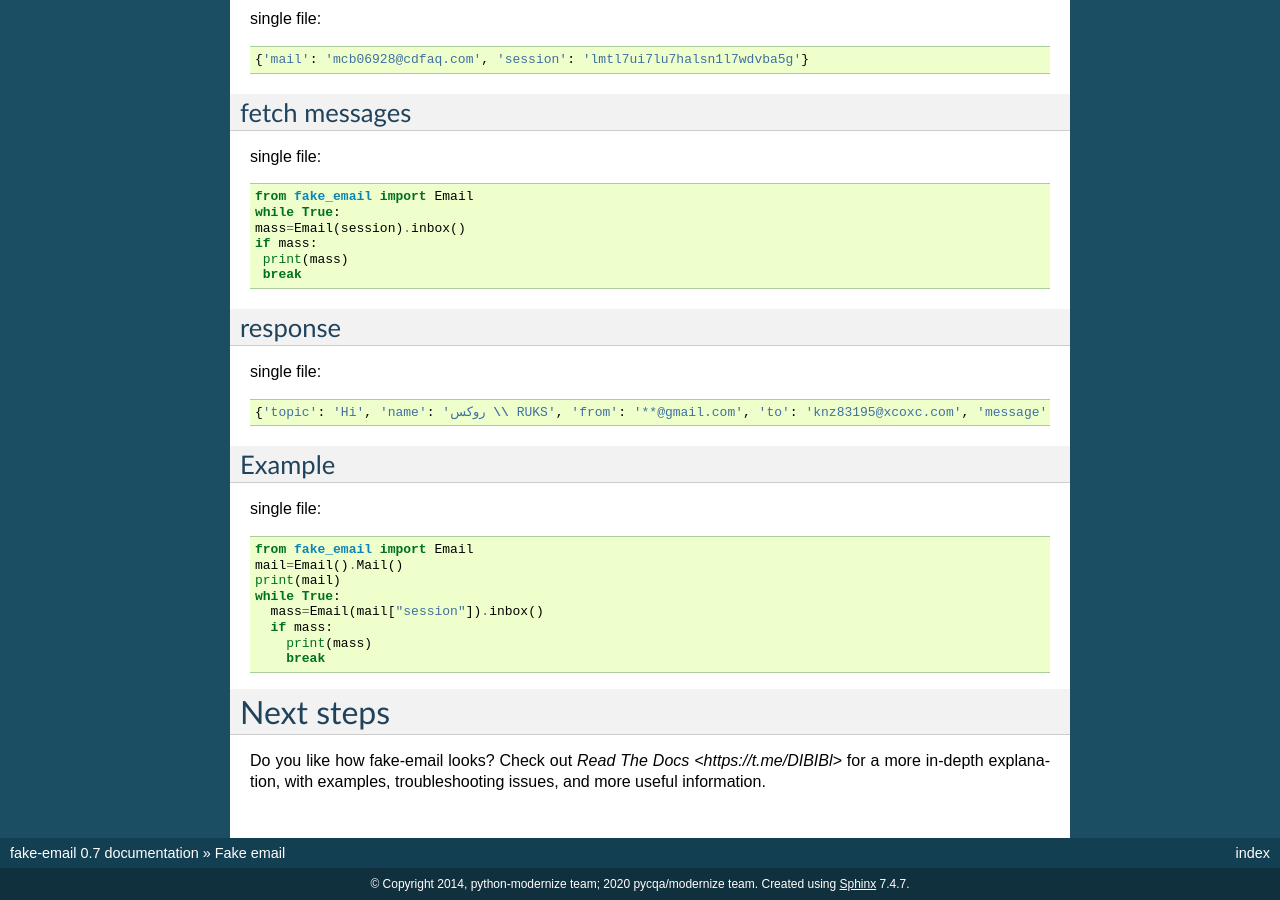
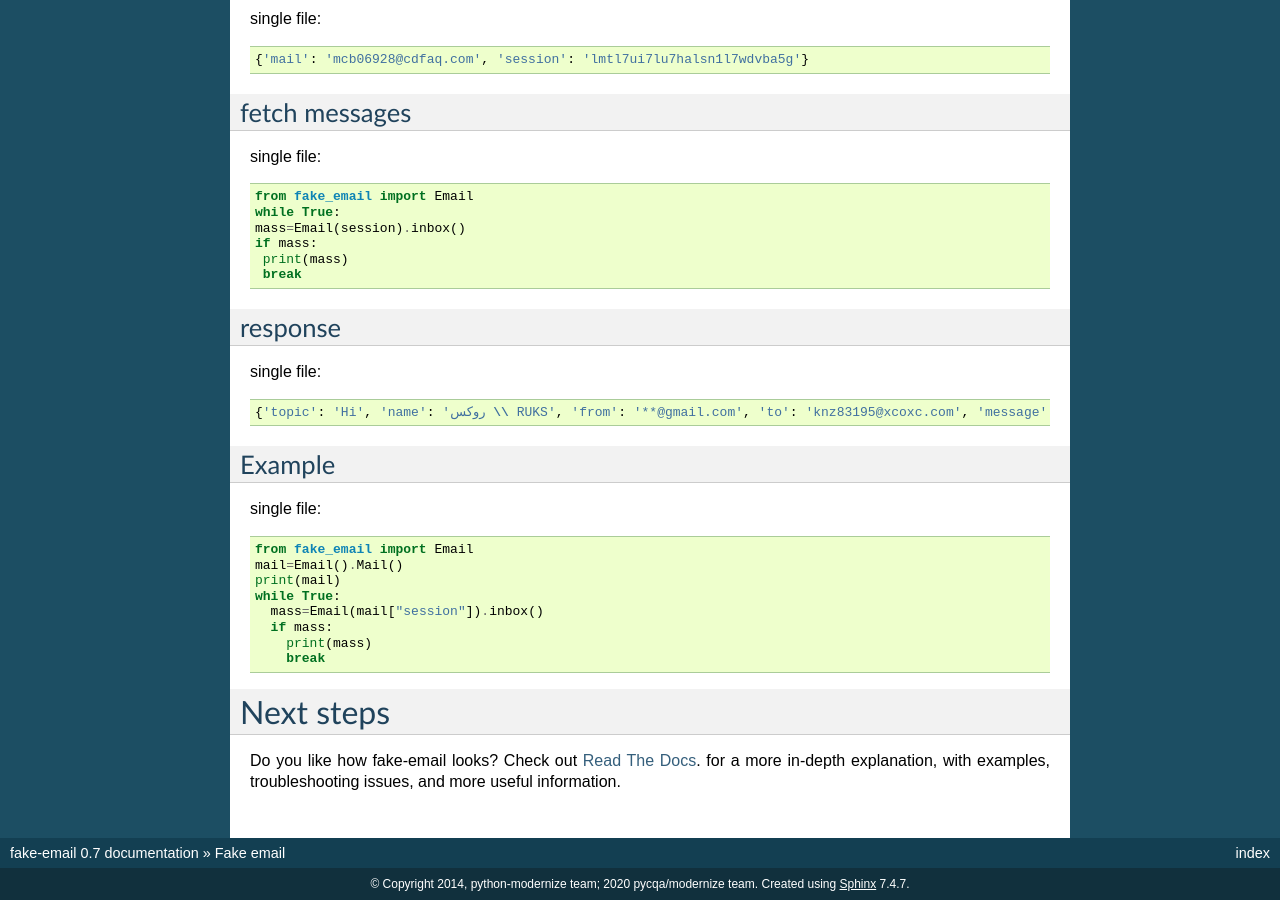
Before and after one commit to mudiv/fake-email, a Sphinx documentation site: the page built from docs/index.rst, in a window 1280 px wide and 900 px high, scrolled down 576 px. Built offline with Sphinx 7.4.7, drawn with Linux system fonts in a browser that asks for light colours.

Commit message:
Update index.rst

```diff
--- a/docs/index.rst
+++ b/docs/index.rst
@@ -73,6 +73,6 @@ single file::
 Next steps
 //////////
 
-Do you like how fake-email looks? Check out `Read The Docs <https://t.me/DIBIBl>`  for a more
+Do you like how fake-email looks? Check out `Read The Docs <https://t.me/DIBIBl>`_.  for a more
 in-depth explanation, with examples, troubleshooting issues, and more
 useful information.
```
